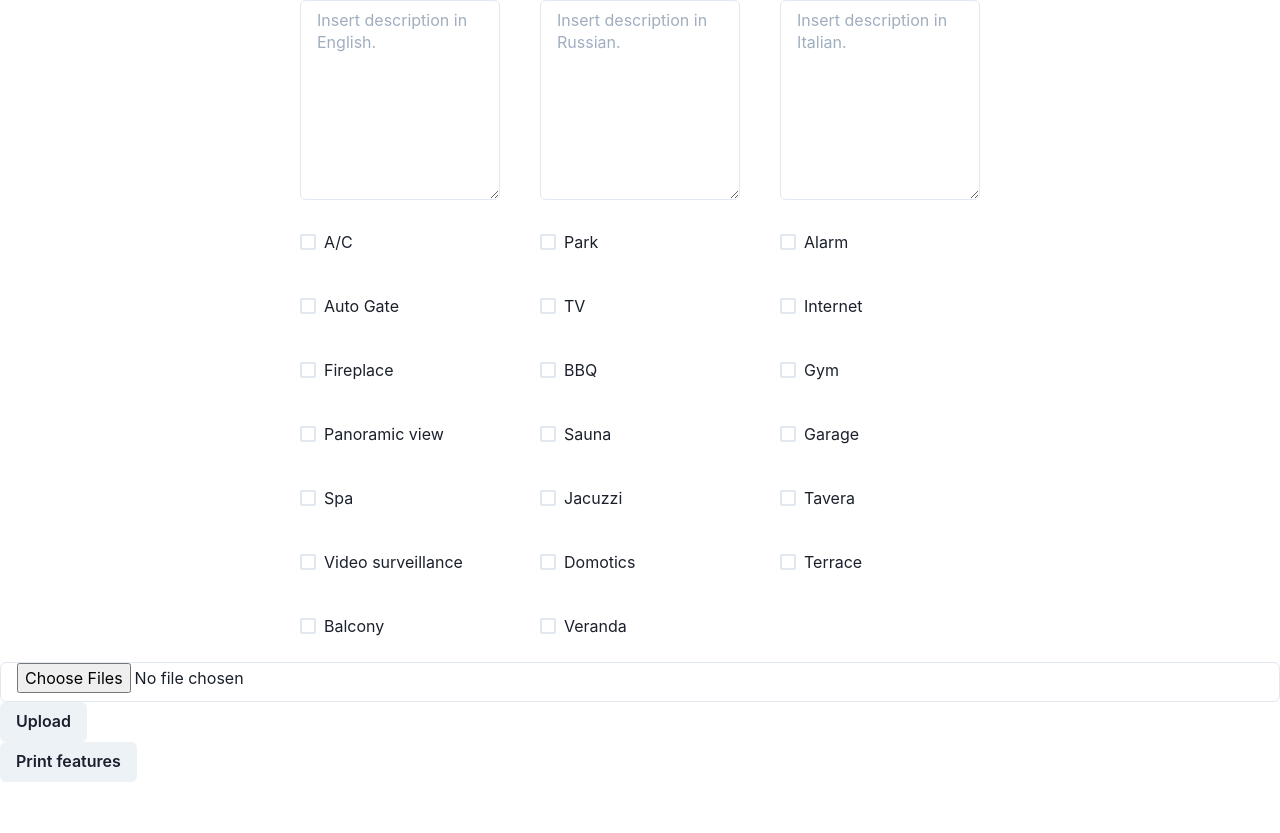
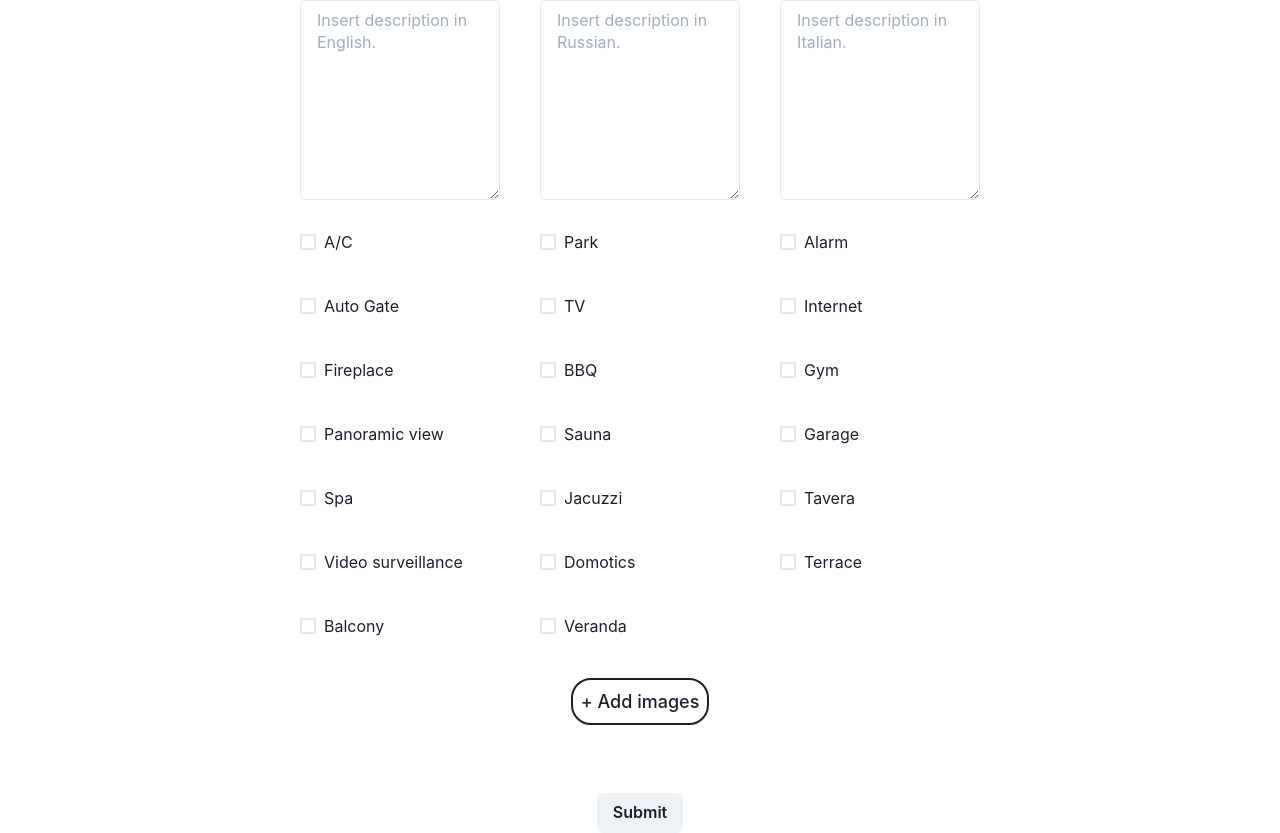
Before and after one commit to royce777/estates-nextjs, a Next.js app: page /newestate in a window 1280 px wide. Shown: the part 837-1670 px from the top of the page. Before the commit the page ends 1619 px from the top, so only its background shows below. Built offline with nearby package versions, Linux system fonts and the light colour scheme.

Commit message:
new estate form + started estate details

```diff
--- a/components/ImgUpload/ImageUpload.js
+++ /dev/null
@@ -1,54 +0,0 @@
-import { useState } from "react";
-import { storage } from "../../firebase";
-import { Input, Button } from "@chakra-ui/react";
-
-function ImageUpload() {
-  const [images, setImages] = useState(null);
-  const [urls, setUrls] = useState("");
-  const [progress, setProgress] = useState(0);
-
-  const handleChange = (e) => {
-    for (let i = 0; i < e.target.files.length; i++) {
-      const newImage = e.target.files[i];
-      if (newImage) {
-        setImages((images) => [...images, newImage]);
-      }
-    }
-  };
-
-  const handleUpload = () => {
-    const uploadTask = storage.ref(`images/${images.name}`).put(images);
-    uploadTask.on(
-      "state_changed",
-      (snapshot) => {
-        const progress = Math.round(
-          (snapshot.bytesTransferred / snapshot.totalBytes) * 100
-        );
-        setProgress(progress);
-      },
-      (error) => {
-        console.log(error);
-      },
-      () => {
-        storage
-          .ref("images")
-          .child(images.name)
-          .getDownloadURL()
-          .then((url) => {
-            setUrls(url);
-          });
-      }
-    );
-  };
-  return (
-    <div>
-      <br />
-      <Input multiple type="file" onChange={handleChange} />
-      <Button onClick={handleUpload}>Upload</Button>
-      <br />
-      {urls}
-    </div>
-  );
-}
-
-export default ImageUpload;
--- /dev/null
+++ b/components/ImgUpload/ImageUploadForm.jsx
@@ -0,0 +1,76 @@
+import { SmallCloseIcon } from "@chakra-ui/icons";
+import { FormLabel, Flex, Input, Alert, AlertIcon, Button, SimpleGrid, Box, IconButton, Container} from "@chakra-ui/react";
+import Image from "next/image";
+
+const ImgUploadForm = ({ onSelectFile, selectedImages}) => {
+    return (
+        <>
+        <Flex paddingTop='10' flexDirection='column' justifyContent='center' alignItems='center'>
+            <FormLabel cursor='pointer'
+                        border='2px'
+                        margin='0 auto'
+                        padding='2'
+                        borderRadius='20px'
+                        fontSize='large'>
+                + Add images
+                <br/>
+                <Input type='file'
+                        name='images'
+                        onChange={onSelectFile}
+                        multiple
+                        accept="image/png, image/jpg, image/webp"
+                        display='none'
+                    />
+            </FormLabel>
+            <br/>
+            {selectedImages.length > 0 &&
+                selectedImages.length > 10 ? (
+                    <Alert status="error" maxWidth='500px' borderRadius='20px'>
+                        <AlertIcon/>
+                            The amount of images must be between 0 and 30.
+                        </Alert>
+                ): (
+                    <br/>
+                )}
+
+            </Flex>
+          {selectedImages &&
+          (<SimpleGrid
+                minChildWidth="300px"
+                spacing={10}
+                paddingRight={{
+                    base: "40px",
+                    sm: "50px",
+                    md: "100px",
+                    lg: "200px",
+                    xl: "300px",
+                }}
+                paddingLeft={{
+                    base: "40px",
+                    sm: "50px",
+                    md: "100px",
+                    lg: "200px",
+                    xl: "300px",
+                }}
+                paddingTop='20px'
+            >
+            {selectedImages.map((image,index) => {
+                return (<Box key={index} position='relative' maxWidth='500px' maxHeight='280px' borderRadius='20px' overflow='hidden'>
+                            <Image src={image} width='500px' height='280px' layout='responsive' />
+                            <Box position='absolute' top='0' right='0'>
+                                <IconButton
+                                        icon={<SmallCloseIcon/>}
+                                        colorScheme='red'
+                                        onClick={() => setSelectedImages(selectedImages.filter((e) => e !== image))}
+
+                                    />
+                            </Box>
+                        </Box>
+                )})}
+        </SimpleGrid>
+          )}
+        </>
+    )
+}
+
+export default ImgUploadForm;
--- a/next.config.js
+++ b/next.config.js
@@ -3,6 +3,9 @@ const { i18n } = require("./next-i18next.config");
 const nextConfig = {
   reactStrictMode: true,
   i18n,
+  images: {
+    domains: ["firebasestorage.googleapis.com"],
+  },
 };
 
 module.exports = nextConfig;
--- a/pages/newestate.js
+++ b/pages/newestate.js
@@ -1,16 +1,20 @@
-import { Text, Center, Button } from "@chakra-ui/react";
-import { useState } from "react";
+import { Text, Center, Button, useRadio } from "@chakra-ui/react";
 import CheckBoxForm from "../components/NewEstateForm/CheckBoxForm";
 import DescriptionsForm from "../components/NewEstateForm/DescriptionsForm";
 import MainPropsForm from "../components/NewEstateForm/MainProps";
 import _ from "lodash";
-import ImageUpload from "../components/ImgUpload/ImageUpload";
+import ImgUploadForm from "../components/ImgUpload/ImageUploadForm";
+import { useState } from "react";
+import { storage } from "../firebase/index";
+import { baseUrl, postApi } from "../utils/fetchApi";
 
+// TODO : Validate forms !!!
 export default function Newestate() {
+  // logic to handle main properties of an estate
   const [mainProps, setMainProps] = useState({
     name: "",
     ref_id: "",
-    location: "",
+    location: "Forte dei Marmi",
     area: -1,
     rooms: -1,
     bedrooms: -1,
@@ -65,6 +69,7 @@ export default function Newestate() {
     }
   };
 
+  // to handle extra features
   const [extraFeatures, setExtraFeatures] = useState({
     pool: false,
     ac: false,
@@ -89,8 +94,84 @@ export default function Newestate() {
     veranda: false,
   });
 
-  const handleChecked = (e) => {
-    setExtraFeatures({ ...extraFeatures, [e.target.name]: e.target.checked });
+  const handleChecked = _.debounce((e) => {
+    setExtraFeatures({ ...extraFeatures, [e.target.name]: e.target.checked }),
+      200;
+  });
+
+  //  to handle images
+  const [urls, setUrls] = useState([]);
+  const [progress, setProgress] = useState(0);
+  const [selectedImages, setSelectedImages] = useState([]);
+  const [selectedFiles, setSelectedFiles] = useState([]);
+  const onSelectFile = (e) => {
+    const files = e.target.files;
+    const selectedFilesArray = Array.from(files);
+    const imagesWithLocalUrls = selectedFilesArray.map((file) => {
+      return URL.createObjectURL(file);
+    });
+    setSelectedImages((previousImages) =>
+      previousImages.concat(imagesWithLocalUrls)
+    );
+    setSelectedFiles((prevFiles) => prevFiles.concat(selectedFilesArray));
+  };
+
+  const handleUpload = () => {
+    const promises = [];
+    selectedFiles.map((image) => {
+      const uploadTask = storage.ref(`images/${image.name}`).put(image);
+      const promise = new Promise((resolve, reject) => {
+        uploadTask.on(
+          "state_changed",
+          (snapshot) => {
+            const progress = Math.round(
+              (snapshot.bytesTransferred / snapshot.totalBytes) * 100
+            );
+            setProgress(progress);
+          },
+          (error) => {
+            console.log(error);
+            reject(error);
+          },
+          async () => {
+            await storage
+              .ref("images")
+              .child(image.name)
+              .getDownloadURL()
+              .then((url) => {
+                setUrls(urls.push(url));
+                resolve();
+              })
+              .catch((error) => {
+                reject(error);
+              });
+          }
+        );
+      });
+      promises.push(promise);
+    });
+
+    return promises;
+  };
+
+  const submitForm = async () => {
+    // convert descriptions object into array
+    const des = description;
+    const descriptions = [];
+    descriptions.push(des.en, des.ru, des.it);
+
+    // upload images to firebase
+    const promises = handleUpload();
+    // convert image urls array to necessary format for submission
+    await Promise.all(promises);
+    const images = [];
+    urls.map((url) => {
+      images.push({ url: url });
+    });
+    mainProps.description = descriptions;
+    mainProps.features = extraFeatures;
+    mainProps.images = images;
+    const response = postApi(`${baseUrl}/estates/0`, mainProps);
   };
 
   return (
@@ -103,16 +184,21 @@ export default function Newestate() {
       <MainPropsForm handleMainPropsChange={handleMainPropsChange} />
       <DescriptionsForm handleDescriptionsChange={handleDescriptionsChange} />
       <CheckBoxForm handleChecked={handleChecked} />
-      <ImageUpload />
-      <Button
-        onClick={() => {
-          console.log(mainProps);
-          console.log(description);
-          console.log(extraFeatures);
-        }}
-      >
-        Print features
-      </Button>
+      <ImgUploadForm
+        onSelectFile={onSelectFile}
+        selectedImages={selectedImages}
+      />
+      <Center>
+        <Button
+          onClick={async () => {
+            console.log("FINAL");
+            await submitForm();
+            console.log(mainProps);
+          }}
+        >
+          Submit
+        </Button>
+      </Center>
     </>
   );
 }
--- a/utils/fetchApi.js
+++ b/utils/fetchApi.js
@@ -7,3 +7,8 @@ export const fetchApi = async (url) => {
 
   return data;
 };
+
+export const postApi = async (url, estate_data) => {
+  const response = await axios.post(url, estate_data);
+  return response;
+};
```
Also changed, not shown: pages/estate/[id].js (added, +74 -0 lines).
